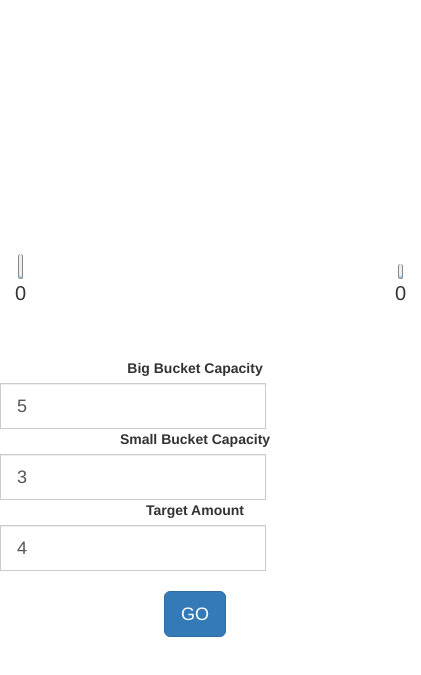
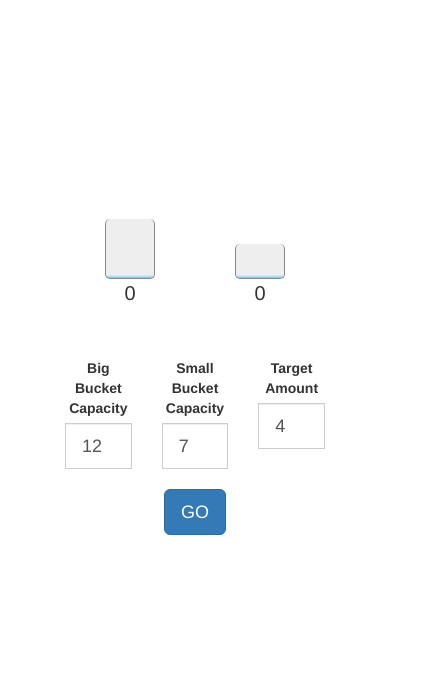
Before and after one commit to anthonyb/bucket-challenge, a React app: page / in a window 390 px wide. Shown: the part 95-770 px from the top of the page, 421 px wide, since content can reach past the window. Built offline with nearby package versions, Linux system fonts and the light colour scheme.

Commit message:
Kinda responsive now

```diff
--- a/app/components/BucketSimulator/BucketDisplay.js
+++ b/app/components/BucketSimulator/BucketDisplay.js
@@ -30,7 +30,7 @@ class BucketDisplay extends React.Component {
     }
 
     return(
-      <div className="col-md-6 text-center bucket-display" style={bucketDisplayStyle}>
+      <div className="col-xs-6 text-center bucket-display" style={bucketDisplayStyle}>
         <div className="bucket text-center" style={bucketStyle}></div>
         <span style={currentAmountStyle}>{waterHeight}</span>
       </div>
--- a/app/components/BucketSimulator/SimulationForm.js
+++ b/app/components/BucketSimulator/SimulationForm.js
@@ -49,7 +49,7 @@ class SimulationForm extends React.Component {
     return (
       <form>
         <div className="row">
-          <div className="col-md-4 text-center">
+          <div className="col-xs-4 text-center">
             <label>Big Bucket Capacity</label>
             <div className="input-group input-group-lg">
               <input
@@ -61,7 +61,7 @@ class SimulationForm extends React.Component {
               />
             </div>
           </div>
-          <div className="col-md-4 text-center">
+          <div className="col-xs-4 text-center">
             <label>Small Bucket Capacity</label>
             <div className="input-group input-group-lg">
               <input
@@ -73,7 +73,7 @@ class SimulationForm extends React.Component {
               />
             </div>
           </div>
-          <div className="col-md-4 text-center">
+          <div className="col-xs-4 text-center">
             <label>Target Amount</label>
             <div className="input-group input-group-lg">
               <input
@@ -87,7 +87,7 @@ class SimulationForm extends React.Component {
           </div>
         </div>
         <div style={buttonRowStyleObj} className="row">
-          <div className="col-md-12 text-center">
+          <div className="col-xs-12 text-center">
             <a className="btn btn-lg btn-primary" onClick={this.runSimulation} role="button">GO</a>
           </div>
         </div>
--- a/app/components/BucketSimulator/index.js
+++ b/app/components/BucketSimulator/index.js
@@ -9,8 +9,8 @@ class BucketSimulator extends React.Component {
     super(props);
     this.state = {
       simulationState: "waiting",
-      bigBucketSize: 5,
-      smallBucketSize: 3,
+      bigBucketSize: 12,
+      smallBucketSize: 7,
       targetAmount: 4,
       bigBucketContains: 0,
       smallBucketContains: 0,
@@ -196,7 +196,7 @@ class BucketSimulator extends React.Component {
     }
 
     if(bBS < 3){
-      console.log(`Large bucket has to be at least 3`);
+      console.log(`Big bucket has to be at least 3`);
       return false;
       //can't do that!
     }
@@ -257,17 +257,17 @@ class BucketSimulator extends React.Component {
     }
 
     return (
-      <div className="col-md-8 col-md-offset-2">
+      <div className="col-xs-8 col-xs-offset-2">
         <div style={bucketContainerStyleObj} className="row bucket-container">
           <BucketDisplay
             size={this.state.bigBucketSize}
             contains={this.state.bigBucketContains}
-            leftAlign={0}
+            leftAlign={'0%'}
           />
           <BucketDisplay
             size={this.state.smallBucketSize}
             contains={this.state.smallBucketContains}
-            leftAlign={380}
+            leftAlign={'50%'}
           />
         </div>
         <div className="row bucket-form-container">
--- a/app/index.tpl.html
+++ b/app/index.tpl.html
@@ -5,11 +5,10 @@
     <meta http-equiv="x-ua-compatible" content="ie=edge">
     <title>Bucket Challenge</title>
     <meta name="description" content="just another react + webpack boilerplate">
-    <meta name="viewport" content="width=device-width, initial-scale=1">
     <link rel="stylesheet" href="https://maxcdn.bootstrapcdn.com/bootstrap/3.3.7/css/bootstrap.min.css" integrity="sha384-BVYiiSIFeK1dGmJRAkycuHAHRg32OmUcww7on3RYdg4Va+PmSTsz/K68vbdEjh4u" crossorigin="anonymous">
   </head>
   <body>
-    <div class="container">
+    <div class="container" >
       <h2 class="page-header text-center">Bucket Challenge</h2>
       <div class="row">
         <div id="root">
```
